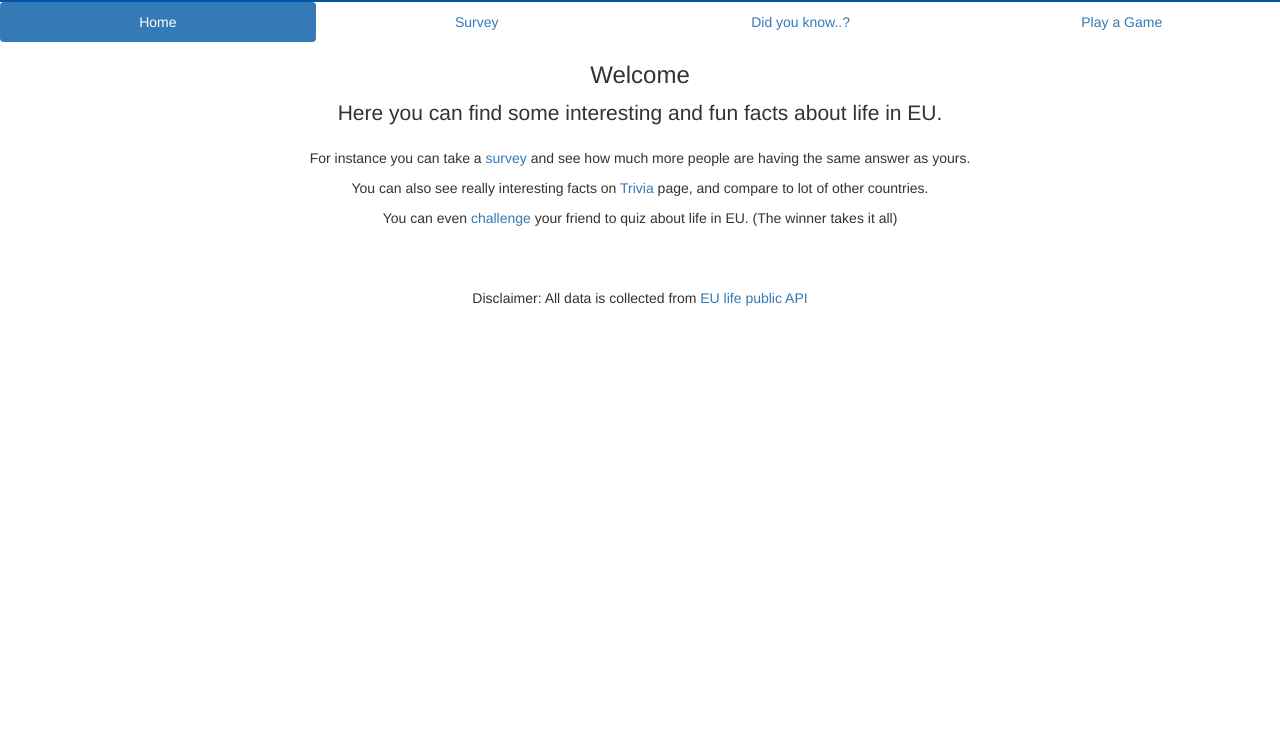
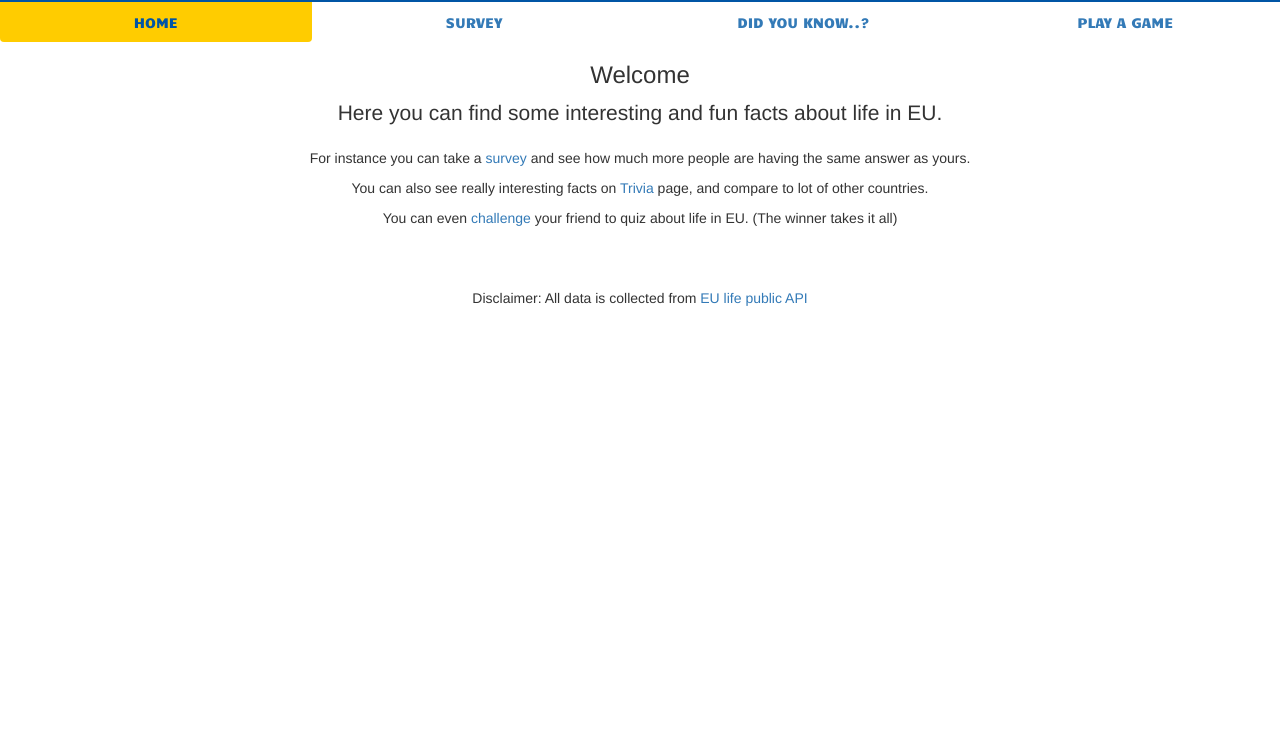
Before and after one commit to nebkam/funstats.eu, a plain HTML site: page index.html in a window 1280 px wide. Shown: the part 46-800 px from the top of the page. Drawn offline with Linux system fonts and the light colour scheme.

Commit message:
Add font

```diff
--- a/css/app.css
+++ b/css/app.css
@@ -1,9 +1,31 @@
+@font-face {
+	font-family: 'Candal';
+	font-weight: 400;
+	font-style: normal;
+	src: url('/fonts/Candal-regular/Candal-regular.eot');
+	src: url('/fonts/Candal-regular/Candal-regular.eot?#iefix') format('embedded-opentype'),
+	local('Candal'),
+	local('Candal-regular'),
+	url('/fonts/Candal-regular/Candal-regular.woff2') format('woff2'),
+	url('/fonts/Candal-regular/Candal-regular.woff') format('woff'),
+	url('/fonts/Candal-regular/Candal-regular.ttf') format('truetype'),
+	url('/fonts/Candal-regular/Candal-regular.svg#Candal') format('svg');
+}
 .header {
 	background-color: #0055a5;
 	padding: 1em;
 }
 .header img {
 	width: 66px;
+}
+.nav-pills>li.active>a, .nav-pills>li.active>a:focus, .nav-pills>li.active>a:hover {
+	background-color: #FFCC00;
+	color: #0055a5;
+}
+.nav-pills>li>a {
+	font-family: 'Candal', sans-serif;
+	text-transform: uppercase;
+	border-radius: 0 0 4px 4px;
 }
 .v-offset-1 {
 	margin-top: 1em;
```
Also changed, not shown: index.html (+0 -1 lines), fonts/Candal-regular/Candal-regular.svg (added), fonts/Candal-regular/Candal-regular.ttf (added), fonts/Candal-regular/Candal-regular.woff (added), fonts/Candal-regular/Candal-regular.woff2 (added), fonts/Candal-regular/LICENSE.txt (added), 1 other file.
